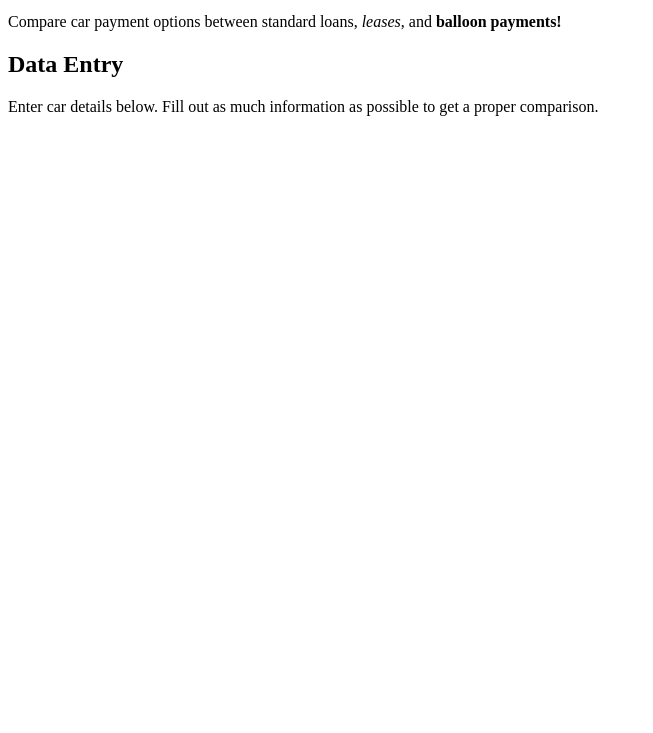
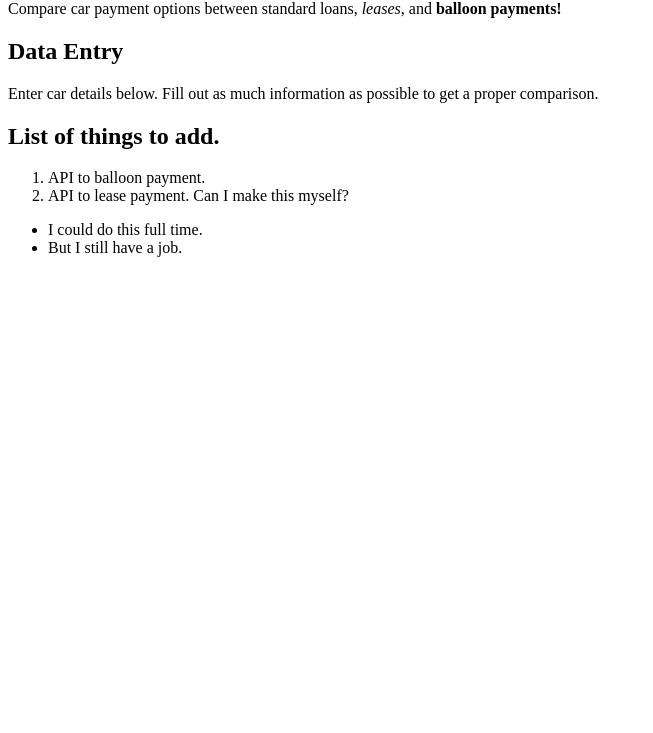
Before and after one commit to jviper32/html_boilerplate, a plain HTML site: page index.html in a window 1280 px wide. Shown: the part 67-800 px from the top of the page, without its empty margins (0-653 px from the left). Drawn offline with Linux system fonts and the light colour scheme.

Commit message:
Added lists.

```diff
--- a/index.html
+++ b/index.html
@@ -5,9 +5,22 @@
         <title>Ultimate Car Loan Calculator</title>
     </head>
     <body>
-        <h1>Ultimate Car Loan Calculator</h1>
-        <p>Compare car payment options between standard loans, <em>leases</em>, and <strong>balloon payments!</strong></p>
-        <h2>Data Entry</h2>
-        <p>Enter car details below. Fill out as much information as possible to get a proper comparison.</p>
+        <section>
+            <h1>Ultimate Car Loan Calculator</h1>
+                <p>Compare car payment options between standard loans, <em>leases</em>, and <strong>balloon payments!</strong></p>
+            <h2>Data Entry</h2>
+                <p>Enter car details below. Fill out as much information as possible to get a proper comparison.</p>
+        </section>
+        <section>
+            <h2>List of things to add.</h2>
+                <ol>
+                    <li>API to balloon payment.</li>
+                    <li>API to lease payment. Can I make this myself?</li>
+                </ol>
+                <ul>
+                    <li>I could do this full time.</li>
+                    <li>But I still have a job.</li>
+                </ul>
+        </section>
     </body>
 </html>
```
